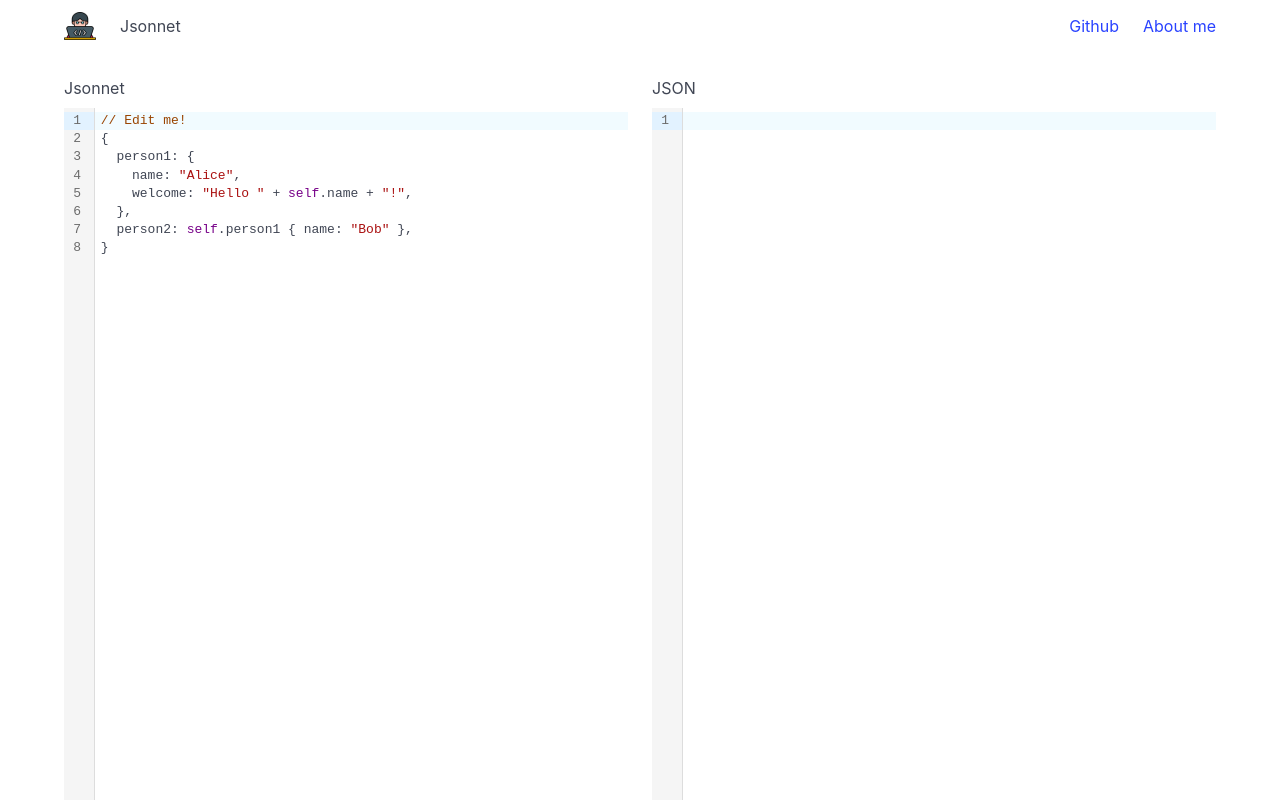
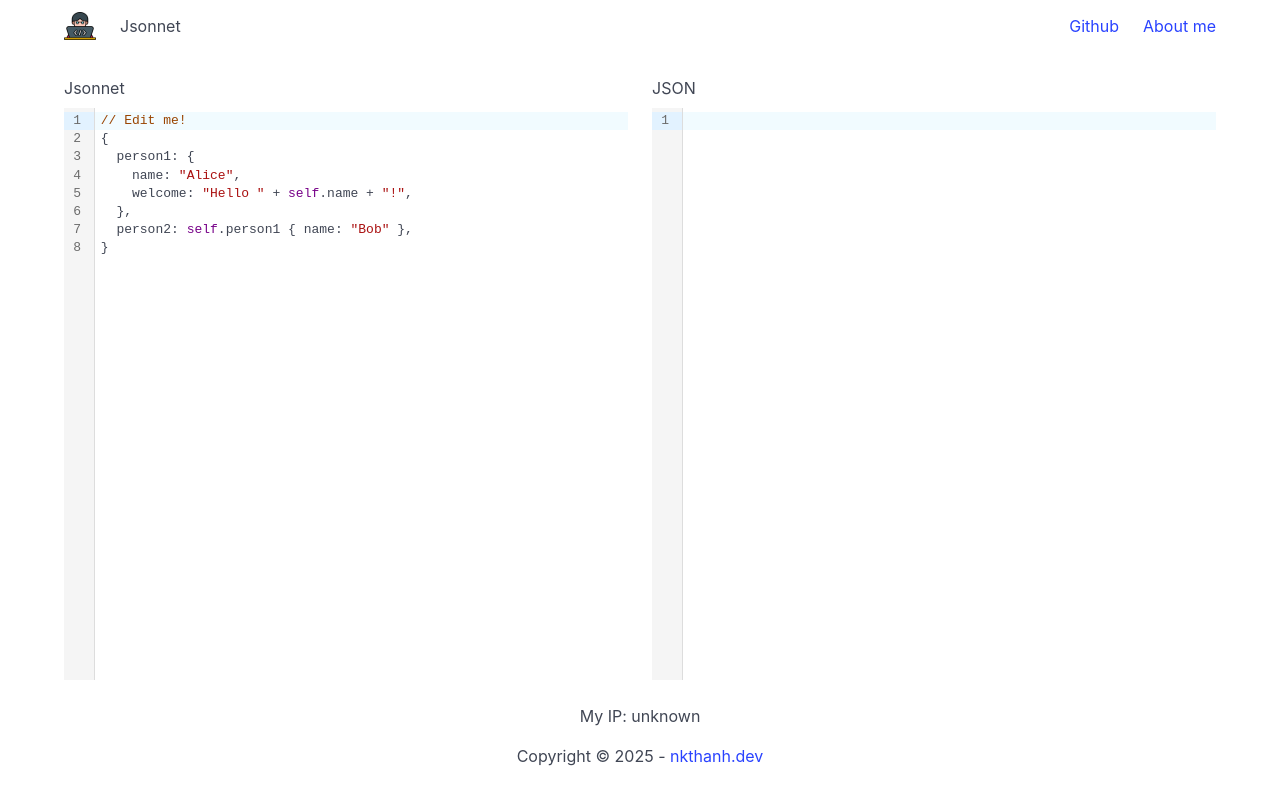
Before and after one commit to magiskboy/devtools, a React (Vite) app: page /jsonnet in a window 1280 px wide. Shown: the top 800 px of the page. Built offline with nearby package versions, Linux system fonts and the light colour scheme; no server answers.

Commit message:
Revert "fix height of editor"
This reverts commit a71a84ffe1a08ebe3f578181c5edf188592dade0.

```diff
--- a/src/components/editor/index.tsx
+++ b/src/components/editor/index.tsx
@@ -22,14 +22,9 @@ const Editor: React.FC<ReactCodeMirrorProps & {title?: string}> = (props) => {
         theme={isDarkMode() ? 'dark' : 'light'}
         style={{overflow: 'scroll'}}
         ref={(ref) => {
-          if (ref?.editor) {
-            ref.editor.style.minHeight = '100%';
-          }
-
           const width = ref?.editor?.clientWidth;
-          const height = ref?.editor?.clientHeight;
-          if (width && height && ref.editor) {
-            ref.editor.style.height = `${height}px`
+          if (width && ref.editor) {
+            ref.editor.style.height = '100%';
             ref.editor.style.width = `${width}px`;
           }
 
```
